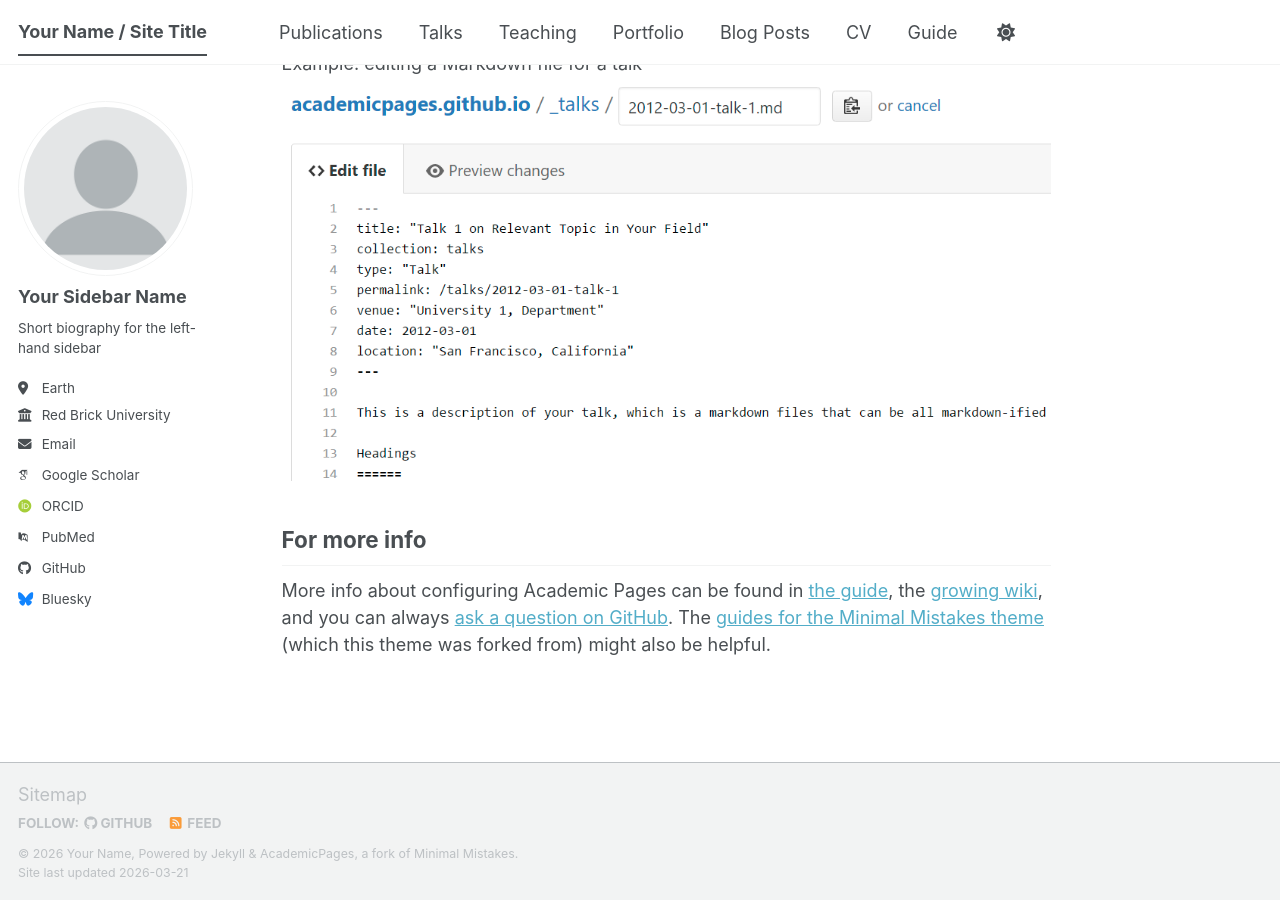
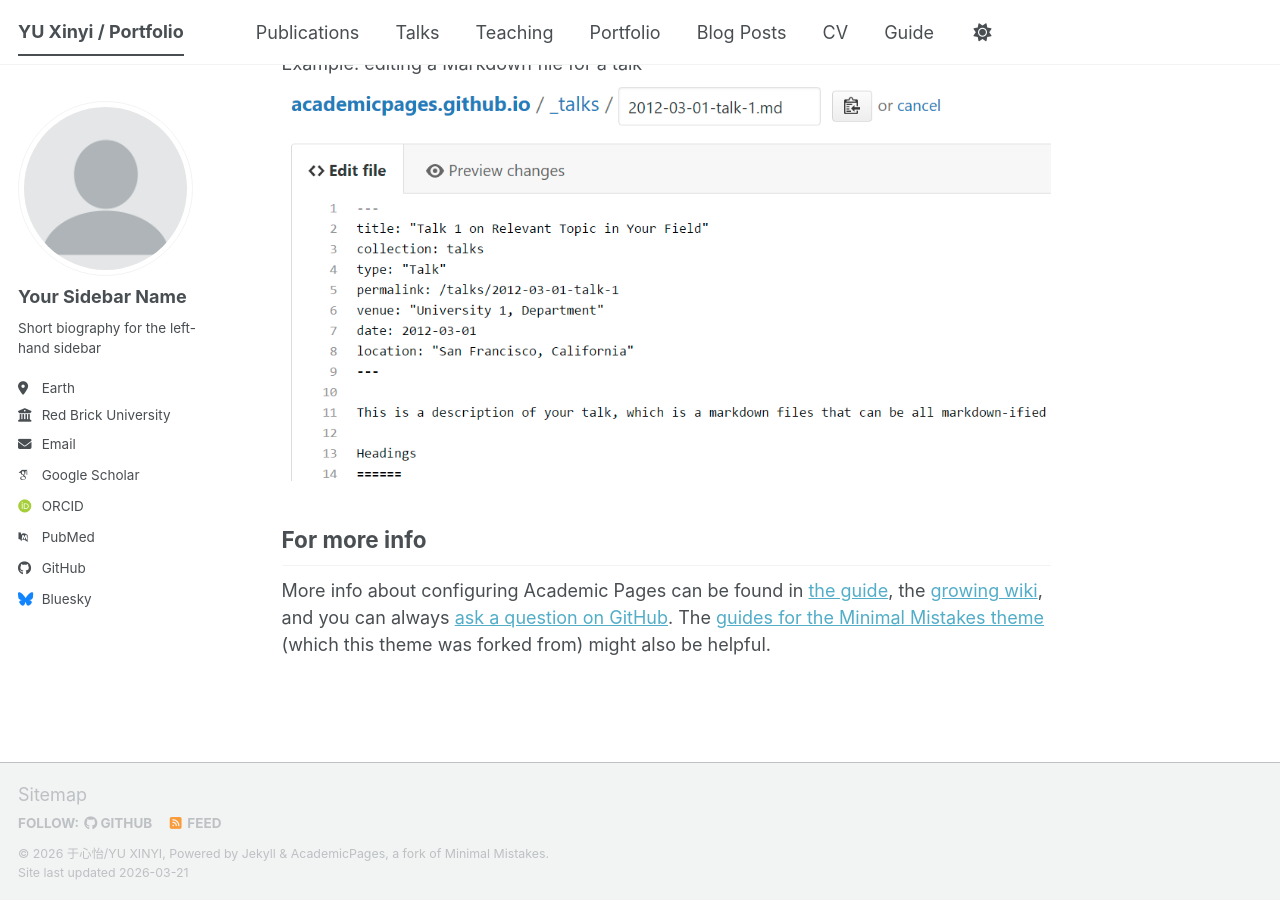
Before and after one commit to north119/north119.github.io, a Jekyll site: the page built from _pages/about.md, in a window 1280 px wide and 900 px high, scrolled down 2720 px. Built offline with Jekyll 4.4.1, drawn with Linux system fonts in a browser that asks for light colours; some web fonts are replaced; a script bundle is joined from its source files by our own code; library files that are not in the unit come from our copies.

Commit message:
Update _config.yml

```diff
--- a/_config.yml
+++ b/_config.yml
@@ -9,14 +9,14 @@
 # Basic Site Settings
 locale                   : "en-US"
 site_theme               : "default" # The available themes options are "default", "air", "sunrise", "mint", "dirt" and "contrast"
-title                    : "Your Name / Site Title"
+title                    : "YU Xinyi / Portfolio"
 title_separator          : "-"
-name                     : &name "Your Name"
-description              : &description "Your Name's academic portfolio"   # Update this with a general description of your site, this is the default if not overridden by a page
-url                      : https://academicpages.github.io # The base hostname & protocol for your site e.g. "https://[your GitHub username].github.io",
+name                     : &name "于心怡/YU XINYI"
+description              : &description "Xinyi's academic portfolio"   # Update this with a general description of your site, this is the default if not overridden by a page
+url                      : https://north119.github.io # The base hostname & protocol for your site e.g. "https://[your GitHub username].github.io",
                                                            # or if you already have some other page hosted on Github then use "https://[your GitHub username].github.io/[Your Repo Name]"
 baseurl                  : "" # the subpath of your site, e.g. "/blog"
-repository               : "academicpages/academicpages.github.io"
+repository               : "north119/north119.github.io"
 
 # Site Author - The following control what appear as part of the author content on the side bar.
 #               If a field is blank the icon and link will not appear, otherwise it will be shown.
```
